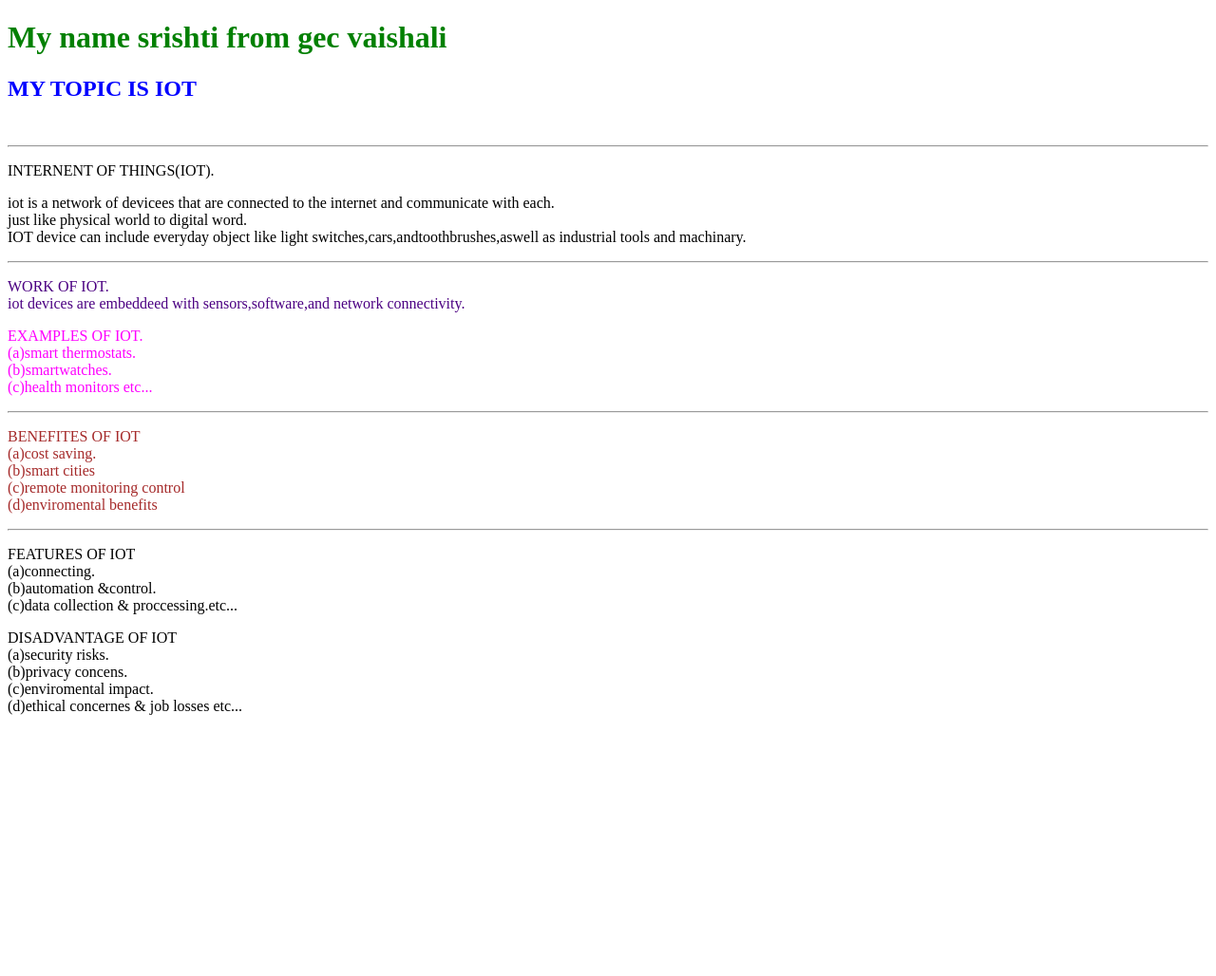
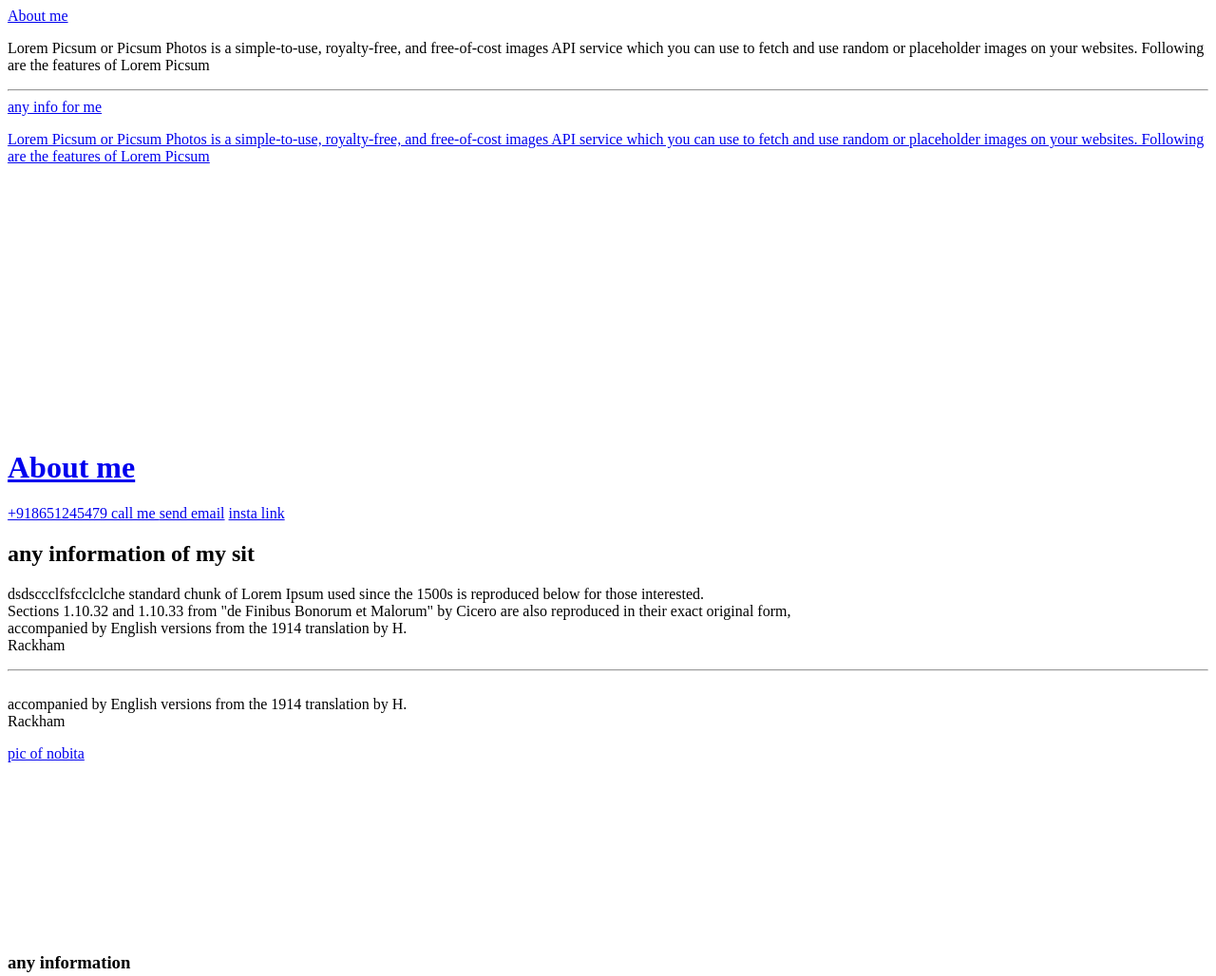
Before and after one commit to SALONI1639/homework-2, a plain HTML site: page index.html in a window 1280 px wide. Shown: the whole page at 95% size. Before the commit the page ends 800 px from the top, so only its background shows below. Drawn offline with Linux system fonts and the light colour scheme.

Commit message:
any information

```diff
--- a/index.html
+++ b/index.html
@@ -1,31 +1,39 @@
-<!DOCTYPE  html>
+<!DOCTYPE html>
 <html>
 <head>
-<title>task2</title>
-</head>
+<title>this is my learner page</title>
 <body>
-<h1 style="color:green;">My name srishti
- from gec vaishali</h1>
-<h2 style="color:blue">MY TOPIC IS IOT</h2>
-<img scr="https://as1.ftcdn.net/jpg/02/04/85/98/1000_F_204859841_TXuje5ZshGuU94NOFSrueaxFo7fCeB4x.jpg" />
+<a href="#about">About me</a>
+<p>Lorem Picsum or Picsum Photos is a simple-to-use, royalty-free, and free-of-cost images API service which you can use to fetch and use random or placeholder images on your websites.
 
-
+Following are the features of Lorem Picsum</p>
 <hr>
 
-  <p style="color:black;">INTERNENT OF THINGS(IOT).</p>
-  <p style="color:red:>green;">iot is a network of devicees that are connected to the internet and communicate with each.<br>just like physical world to digital word.<br>
-  IOT device can include everyday object like light switches,cars,andtoothbrushes,aswell as industrial tools and machinary.</p>
-  <hr>
+<a href="#about">any info for me</h1>
+<p>Lorem Picsum or Picsum Photos is a simple-to-use, royalty-free, and free-of-cost images API service which you can use to fetch and use random or placeholder images on your websites.
 
-  <p style="color:indigo;">WORK OF IOT.<br>iot devices are embeddeed with sensors,software,and network connectivity.</p>
-  <p style="color:magenta;">EXAMPLES OF IOT.<br>(a)smart thermostats.<br>(b)smartwatches.<br>(c)health monitors etc...</p>
-  <hr>
-  <p style="color:brown;">BENEFITES OF IOT<br>(a)cost saving.<br>(b)smart cities<br>(c)remote monitoring control<br>(d)enviromental benefits</p>
-  <hr>
-  <p smart="color:Tan;">FEATURES OF IOT<br>(a)connecting.<br>(b)automation &control.<br>(c)data collection & proccessing.etc...</p>
-  <p smart="color:Cyan;">DISADVANTAGE OF IOT<br>(a)security risks.<br>(b)privacy concens.<br>(c)enviromental impact.<br>(d)ethical concernes & job losses etc...</p>
+Following are the features of Lorem Picsum<p>
+<h1 id="about" style="margin-top:300px;">About me</h1>
+<a href="tel:+918651245479">+918651245479 call me </a>
+<a href="mailto:gecvsaloni@gmail.com">send email</a>
+<a href="https://www.instagram.com/">insta link</a>
+<h2 id="about"style="margin-top:500;">any information of my sit</h2>
+<p>dsdsccclfsfcclclche standard chunk of Lorem Ipsum used since the 1500s is reproduced below for those interested.<br> Sections 1.10.32 and 1.10.33 from "de Finibus Bonorum et Malorum" by Cicero are also reproduced in their exact original form,
+<br> accompanied by English versions from the 1914 translation by H. <br>Rackham</p>
+<hr>
 
 
 
+
+<br> accompanied by English versions from the 1914 translation by H. <br>Rackham</p>
+<a href="https://i.pinimg.com/736x/91/4f/8c/914f8c9f41fe75f1ea2022195bcbcd2e.jpg">pic of nobita</a>
+
+
+
+
+
+
+
+ <h3 id="about" style="margin-top:200px;">any information</h3>
 </body>
 </html>
```
